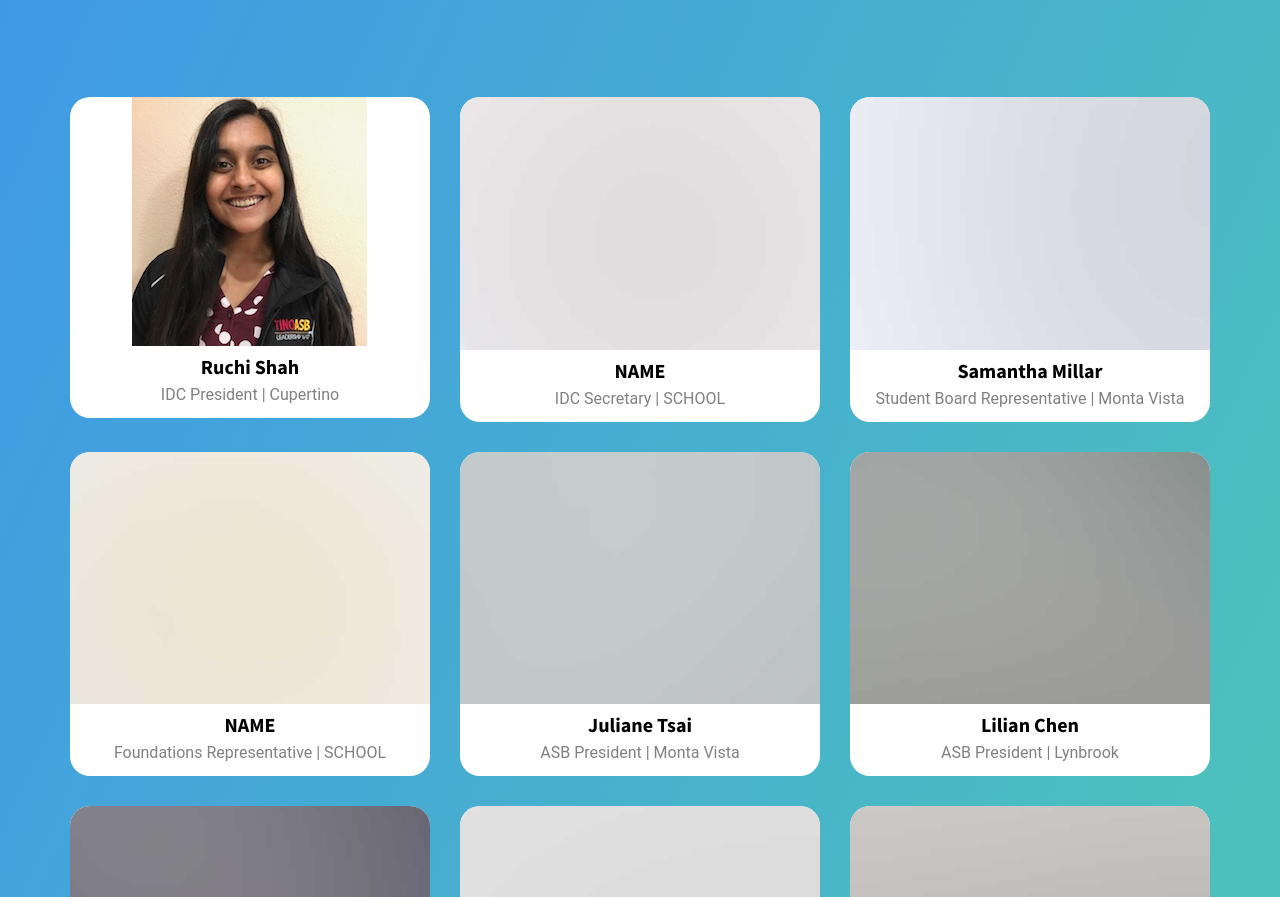
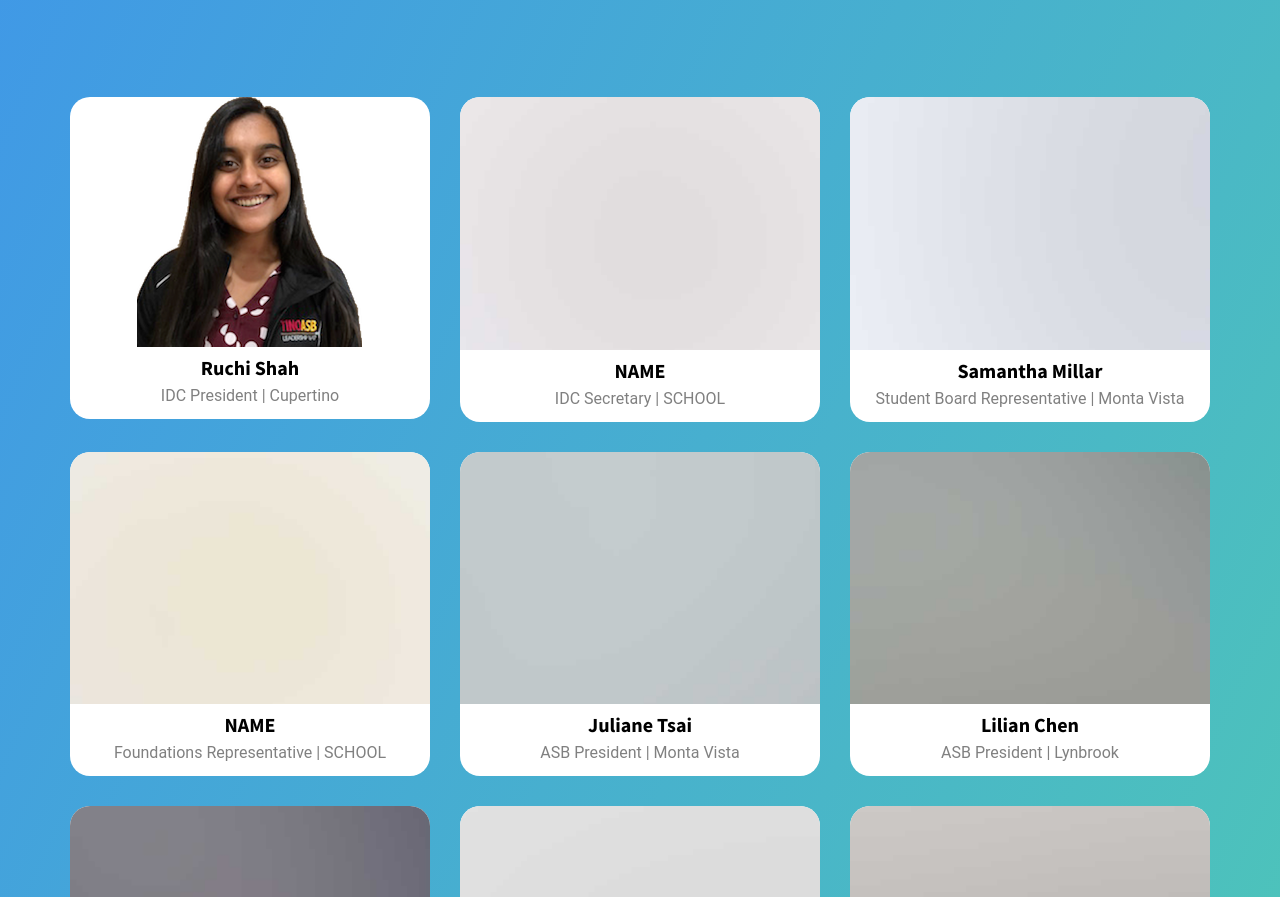
Before and after one commit to ruchiishahh/idc, a plain HTML site: page index.html in a window 1280 px wide. Shown: the part 1952-2849 px from the top of the page. Drawn offline with Linux system fonts and the light colour scheme; some packages are replaced by stand-ins of ours; no server answers; animation ran at ten frames a second; files whose address does not match are found by name.

Commit message:
changed my pic

```diff
--- a/index.html
+++ b/index.html
@@ -298,8 +298,8 @@
 			</div>
 			<div class="row row-bottom-padded-sm">
 				<div class="col-md-4 col-sm-6 col-xxs-12">
-					<a href="images/ruch.jpg" class="fh5co-project-item image-popup to-animate">
-						<center><img src="images/ruch.jpg" alt="Image" class="img-responsive"></center>
+					<a href="images/ruch.png" class="fh5co-project-item image-popup to-animate">
+						<center><img src="images/ruch.png" alt="Image" class="img-responsive"></center>
 						<div class="fh5co-text">
 						<center><h2> Ruchi Shah</h2></center>
 
```
Also changed, not shown: images/ruch.png (added), 1 other file.
